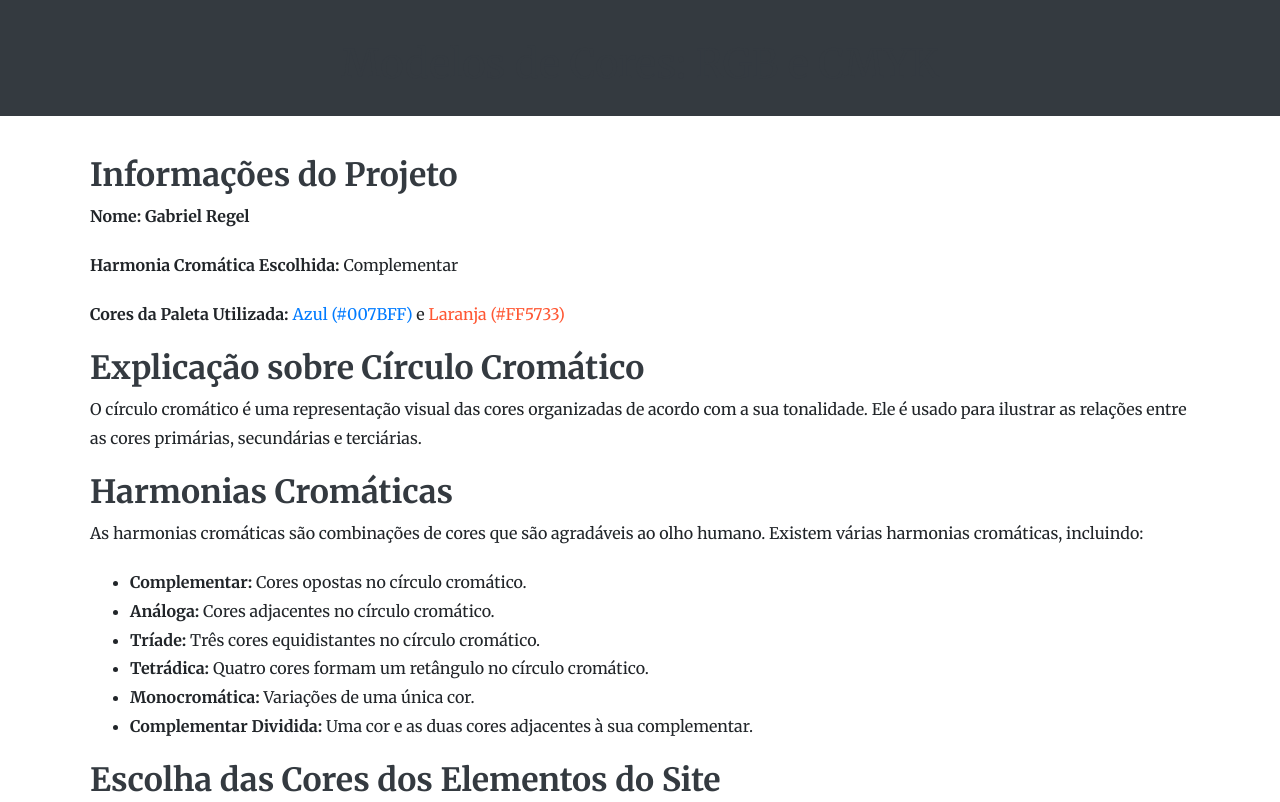
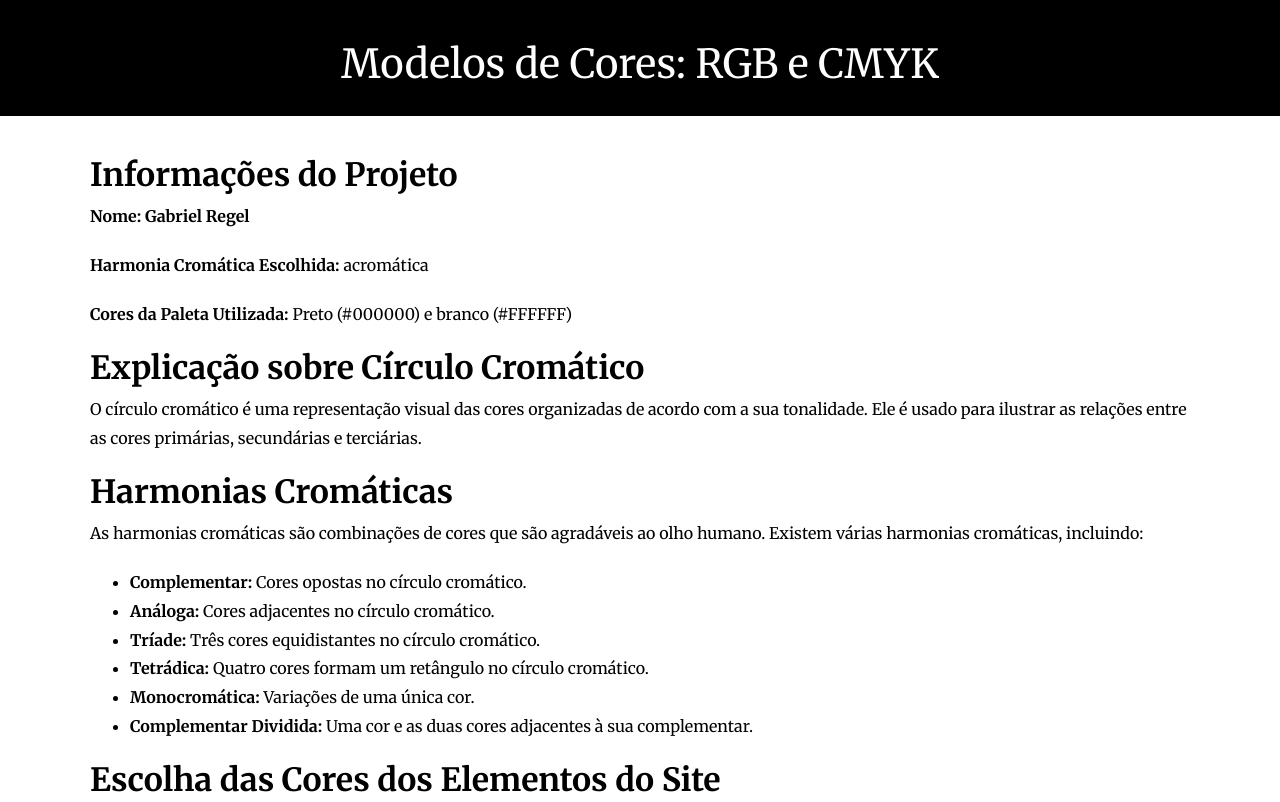
Before and after one commit to GabrielRegel/site-das-cores, a plain HTML site: page index.html in a window 1280 px wide. Shown: the top 802 px of the page. Drawn offline with nearby package versions, Linux system fonts and the light colour scheme.

Commit message:
Estruturas Atualizadas

```diff
--- a/index.html
+++ b/index.html
@@ -16,10 +16,10 @@
         <section>
             <h2>Informações do Projeto</h2>
             <p><strong>Nome: Gabriel Regel</strong></p>
-            <p><strong>Harmonia Cromática Escolhida:</strong> Complementar</p>
+            <p><strong>Harmonia Cromática Escolhida:</strong> acromática</p>
             <p><strong>Cores da Paleta Utilizada:</strong>
-                <span style="color: #007BFF;">Azul (#007BFF)</span> e
-                <span style="color: #FF5733;">Laranja (#FF5733)</span>
+                <span style="color: #000000;">Preto (#000000)</span> e
+                <span style="color: #000000;">branco (#FFFFFF)</span>
             </p>
         </section>
         <section>
--- a/styles.css
+++ b/styles.css
@@ -1,15 +1,31 @@
+:root {
+    /* Definindo as cores principais como variáveis */
+    --cor-fundo: #fff;
+    --cor-texto: #000;
+    --cor-header: #000;
+    --cor-header-texto: #fff;
+    --cor-borda-imagem: #000;
+    --cor-titulo: #000;
+}
+
 body {
     font-family: 'Merriweather', serif;
     margin: 0;
     padding: 0;
     line-height: 1.8;
+    background-color: var(--cor-fundo); /* Usando a variável para fundo */
+    color: var(--cor-texto); /* Usando a variável para texto */
 }
 
 header {
-    background-color: #343a40;
-    color: #fff;
+    background-color: var(--cor-header); /* Usando a variável para fundo do cabeçalho */
+    color: var(--cor-header-texto); /* Usando a variável para o texto do cabeçalho */
     padding: 20px 0;
     text-align: center;
+}
+
+header h1 {
+    color: var(--cor-header-texto); /* Garantir que o título do cabeçalho seja branco */
 }
 
 .container {
@@ -17,15 +33,11 @@ header {
 }
 
 h1, h2, h3 {
-    color: #343a40;
+    color: var(--cor-titulo); /* Usando a variável para títulos */
     margin-top: 20px;
 }
 
-h2 {
-    font-weight: bold;
-}
-
-h3 {
+h2, h3 {
     font-weight: bold;
 }
 
@@ -37,4 +49,5 @@ p {
     width: 100%;
     height: auto;
     margin: 20px 0;
+    border: 2px solid var(--cor-borda-imagem); /* Usando a variável para borda das imagens */
 }
```
